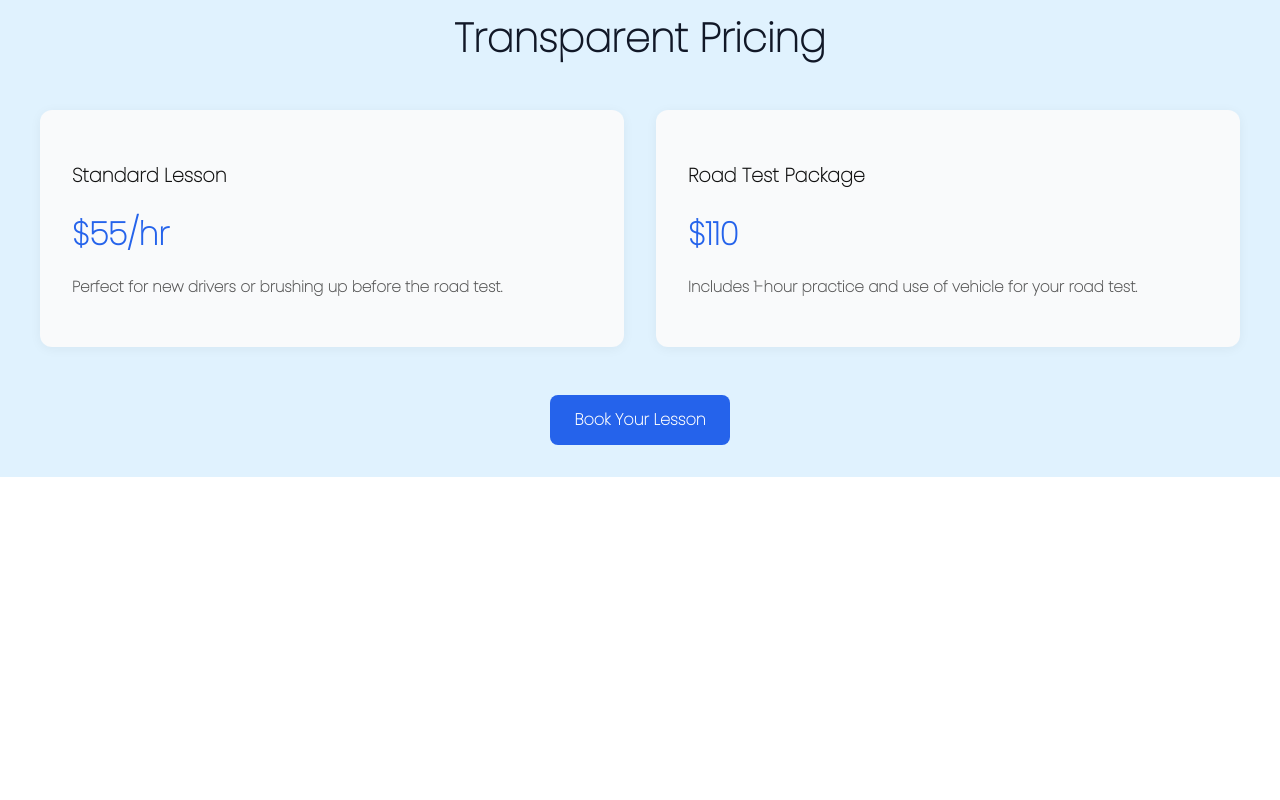
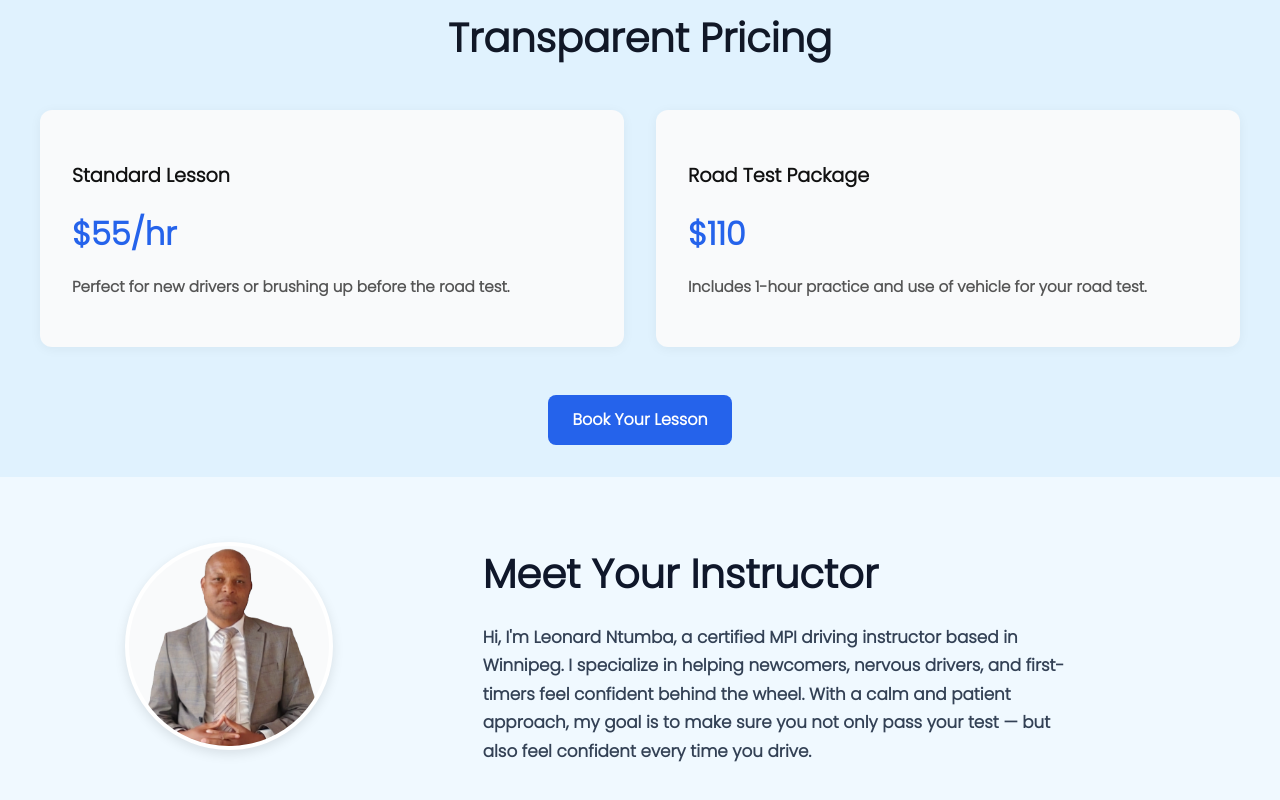
Before and after one commit to phadhiil001/eagle_vision_driving_school, a Next.js app: page / in a window 1280 px wide. Shown: the part 1455-2255 px from the top of the page. Before the commit the page ends 1932 px from the top, so only its background shows below. Built offline with nearby package versions, Linux system fonts and the light colour scheme.

Commit message:
add InstructorSection component with styles; update layout and page to include it

```diff
--- /dev/null
+++ b/src/app/data/reviews.json
@@ -0,0 +1,18 @@
+[
+    {
+      "name": "Fatima",
+      "quote": "Passed on my first try! The instructor was so patient and helpful."
+    },
+    {
+      "name": "Mohamed",
+      "quote": "As a newcomer, I was nervous. He made me feel calm and confident."
+    },
+    {
+      "name": "Sarah",
+      "quote": "Great pricing and flexible hours. Highly recommend!"
+    },
+    {
+      "name": "Daniel",
+      "quote": "I used his car for my road test and passed. Super convenient!"
+    }
+  ]
--- a/src/app/layout.tsx
+++ b/src/app/layout.tsx
@@ -5,7 +5,7 @@ import Navbar from "@/components/Navbar";
 
 const poppins = Poppins({
 	subsets: ["latin"],
-	weight: "100",
+	weight: "300",
 });
 export const metadata: Metadata = {
 	title: "DriveConfident | Winnipeg Driving School",
--- a/src/app/page.tsx
+++ b/src/app/page.tsx
@@ -1,6 +1,7 @@
 import HeroSection from "@/components/HeroSection";
 import HighlightsSection from "@/components/HighlightsSection";
 import PricingSection from "@/components/PricingSection";
+import InstructorSection from "@/components/InstructorSection";
 import React from "react";
 
 export default function Home() {
@@ -9,6 +10,7 @@ export default function Home() {
 			<HeroSection />
 			<HighlightsSection />
 			<PricingSection />
+			<InstructorSection />
 		</main>
 	);
 }
--- a/src/components/InstructorSection.tsx
+++ b/src/components/InstructorSection.tsx
@@ -0,0 +1,31 @@
+import Image from "next/image";
+import styles from "../styles/InstructorSection.module.scss";
+
+export default function InstructorSection() {
+	return (
+		<section
+			className={styles.section}
+			id='instructor'>
+			<div className={styles.container}>
+				<div className={styles.imageWrapper}>
+					<Image
+						src='/leonard.png'
+						alt='Leonard Ntumba, MPI Certified Driving Instructor'
+						width={200}
+						height={200}
+					/>
+				</div>
+				<div className={styles.content}>
+					<h2>Meet Your Instructor</h2>
+					<p>
+						Hi, I&apos;m Leonard Ntumba, a certified MPI driving instructor
+						based in Winnipeg. I specialize in helping newcomers, nervous
+						drivers, and first-timers feel confident behind the wheel. With a
+						calm and patient approach, my goal is to make sure you not only pass
+						your test — but also feel confident every time you drive.
+					</p>
+				</div>
+			</div>
+		</section>
+	);
+}
--- /dev/null
+++ b/src/styles/InstructorSection.module.scss
@@ -0,0 +1,57 @@
+.section {
+    background-color: #f0f9ff;
+    padding: 2rem 1.5rem;
+
+    .container {
+      max-width: 1200px;
+      margin: 0 auto;
+      display: flex;
+      flex-direction: column;
+      gap: 2rem;
+      align-items: center;
+
+      @media (min-width: 768px) {
+        flex-direction: row;
+        gap: 4rem;
+      }
+    }
+
+    .imageWrapper {
+        flex: 1;
+        display: flex;
+        justify-content: center;
+
+        img {
+          border-radius: 50%;
+          object-fit: contain;
+          box-shadow: 0 4px 12px rgba(0, 0, 0, 0.1);
+          border: 4px solid #ffffff;
+          background-color: #f9fafb;
+        }
+      }
+
+
+    .content {
+      flex: 2;
+      text-align: center;
+
+      @media (min-width: 768px) {
+        text-align: left;
+      }
+
+      h2 {
+        font-size: 2.5rem;
+        font-weight: 700;
+        margin-bottom: 1rem;
+        color: #0f172a;
+      }
+
+      p {
+        font-size: 1.05rem;
+        font-weight: 600;
+        line-height: 1.7;
+        color: #334155;
+        max-width: 600px;
+      }
+    }
+  }
```
Also changed, not shown: public/leonard.png (added).
